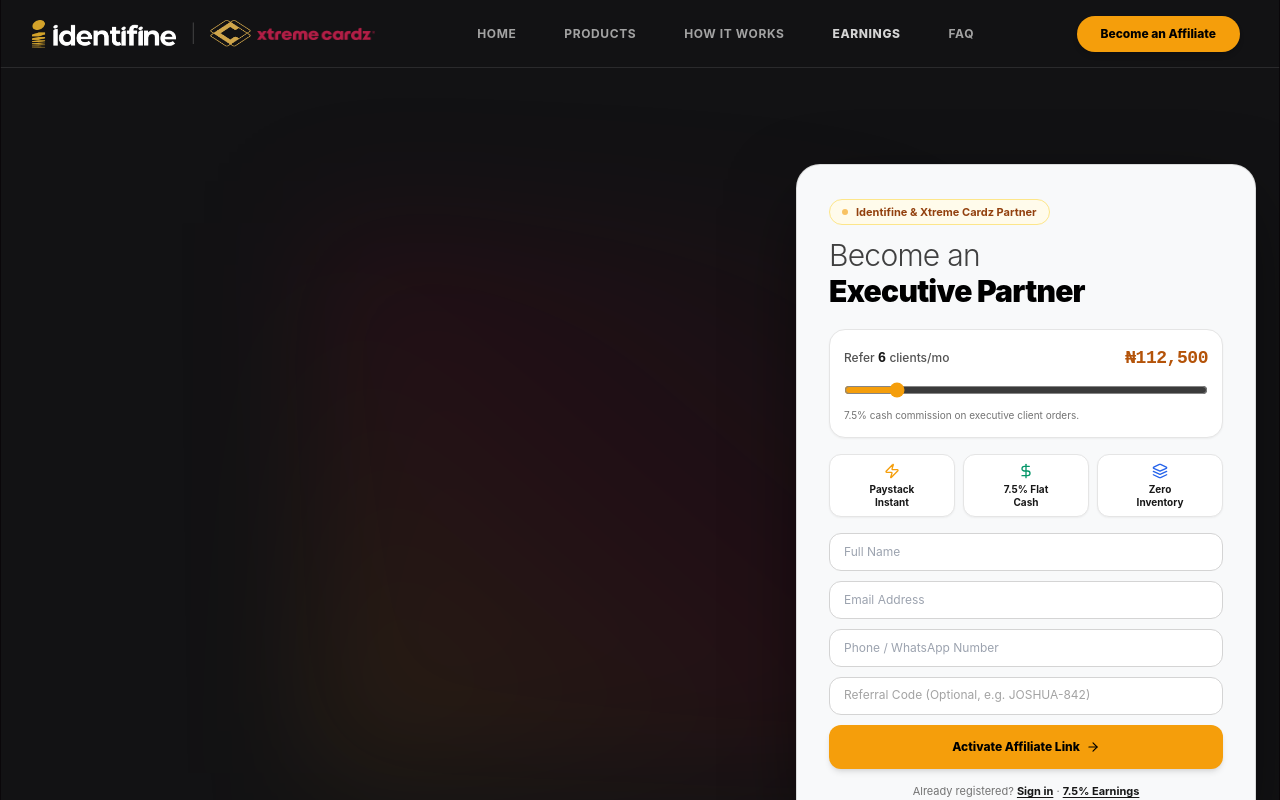
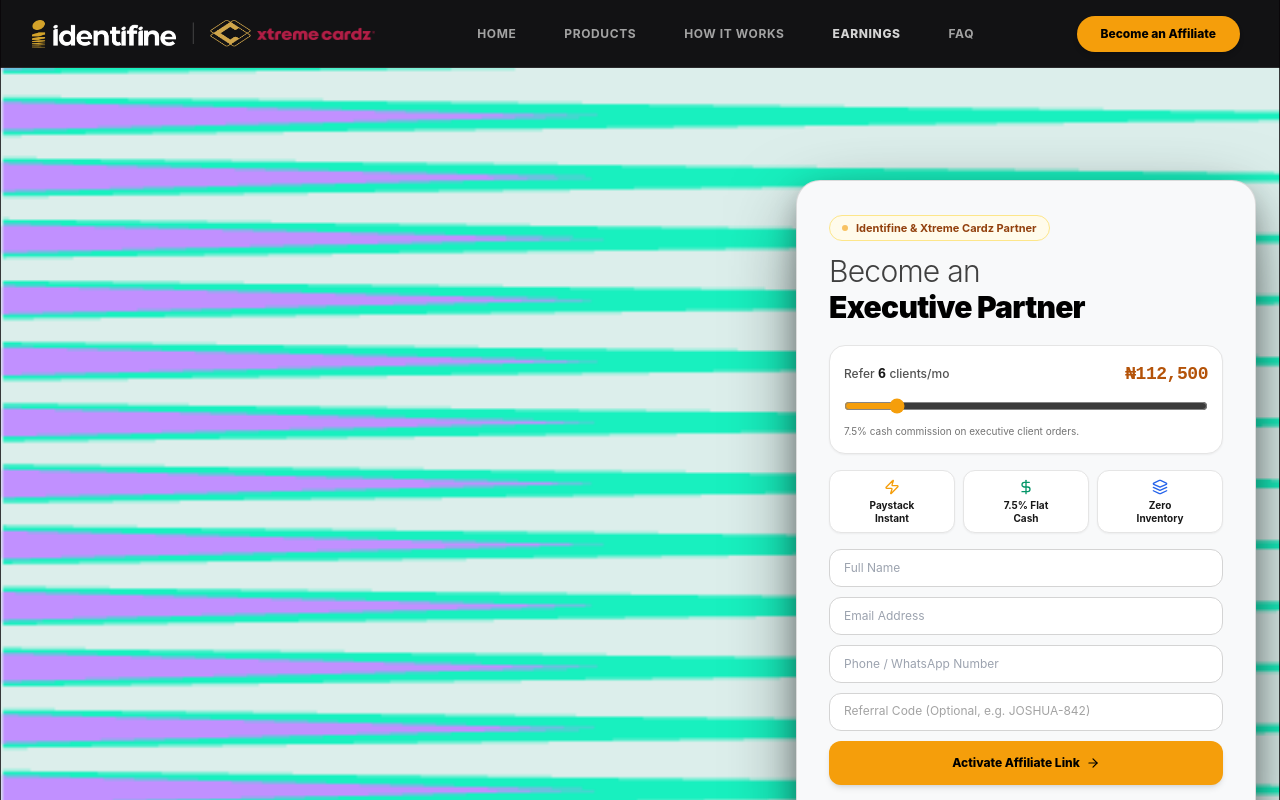
Before and after one commit to 0001-DEV/identifine_affiliate_system, a Next.js app: page / in a window 1280 px wide. Shown: the top 800 px of the page. Built offline with nearby package versions, Linux system fonts and the light colour scheme.

Commit message:
Cover entire hero section with visual pattern effect and place container on top

```diff
--- a/src/app/page.tsx
+++ b/src/app/page.tsx
@@ -136,18 +136,24 @@ export default function MarketingHomePage() {
 
       <main className="flex-1">
         {/* =========================================================================
-            1. HERO SECTION: ONBOARDING CONTAINER POSITIONED ON THE RIGHT
+            1. HERO SECTION: VISUAL PATTERN EFFECT COVERS THE ENTIRE HERO WITH CONTAINER ON TOP
            ========================================================================= */}
         <section
           id="hero"
-          className="relative w-full border-b border-white/10 bg-[#121214] py-14 sm:py-20 lg:py-24 overflow-hidden"
+          className="relative w-full border-b border-white/10 bg-[#121214] py-14 sm:py-20 lg:py-28 overflow-hidden min-h-[640px] flex items-center"
         >
-          {/* Subtle Ambient Radial Lighting */}
-          <div className="absolute top-1/2 right-1/4 -translate-y-1/2 w-[650px] h-[550px] bg-gradient-to-tr from-[#F59E0B]/10 via-[#800020]/15 to-transparent blur-3xl pointer-events-none" />
+          {/* Visual Effect covering the entire hero section */}
+          <div className="absolute inset-0 w-full h-full pointer-events-none select-none z-0">
+            <img
+              src="/images/hero-effect.png"
+              alt="Hero Section Effect"
+              className="w-full h-full object-cover object-left"
+            />
+          </div>
 
-          <div className="mx-auto max-w-7xl px-4 sm:px-6 relative z-10 flex justify-end items-center">
-            {/* The Container (Affiliate Onboarding Portal Card: Off-White) */}
-            <div className="w-full max-w-[460px] rounded-3xl bg-[#F8F9FA] shadow-[0_25px_80px_-15px_rgba(0,0,0,0.6)] border border-neutral-300/80 p-7 sm:p-8 text-neutral-900">
+          <div className="mx-auto max-w-7xl px-4 sm:px-6 relative z-10 w-full flex justify-end items-center">
+            {/* The Container (Affiliate Onboarding Portal Card: Off-White) - On Top */}
+            <div className="w-full max-w-[460px] rounded-3xl bg-[#F8F9FA] shadow-[0_25px_80px_-15px_rgba(0,0,0,0.65),0_10px_30px_-5px_rgba(0,0,0,0.35)] border border-neutral-300/80 p-7 sm:p-8 text-neutral-900 relative z-20">
               <div className="inline-flex items-center gap-2 rounded-full bg-amber-50 border border-amber-200 px-3 py-1 text-[11px] font-bold text-amber-800">
                 <span className="h-1.5 w-1.5 rounded-full bg-[#F59E0B] animate-pulse" />
                 Identifine &amp; Xtreme Cardz Partner
```
Also changed, not shown: public/images/hero-effect.png (added).
